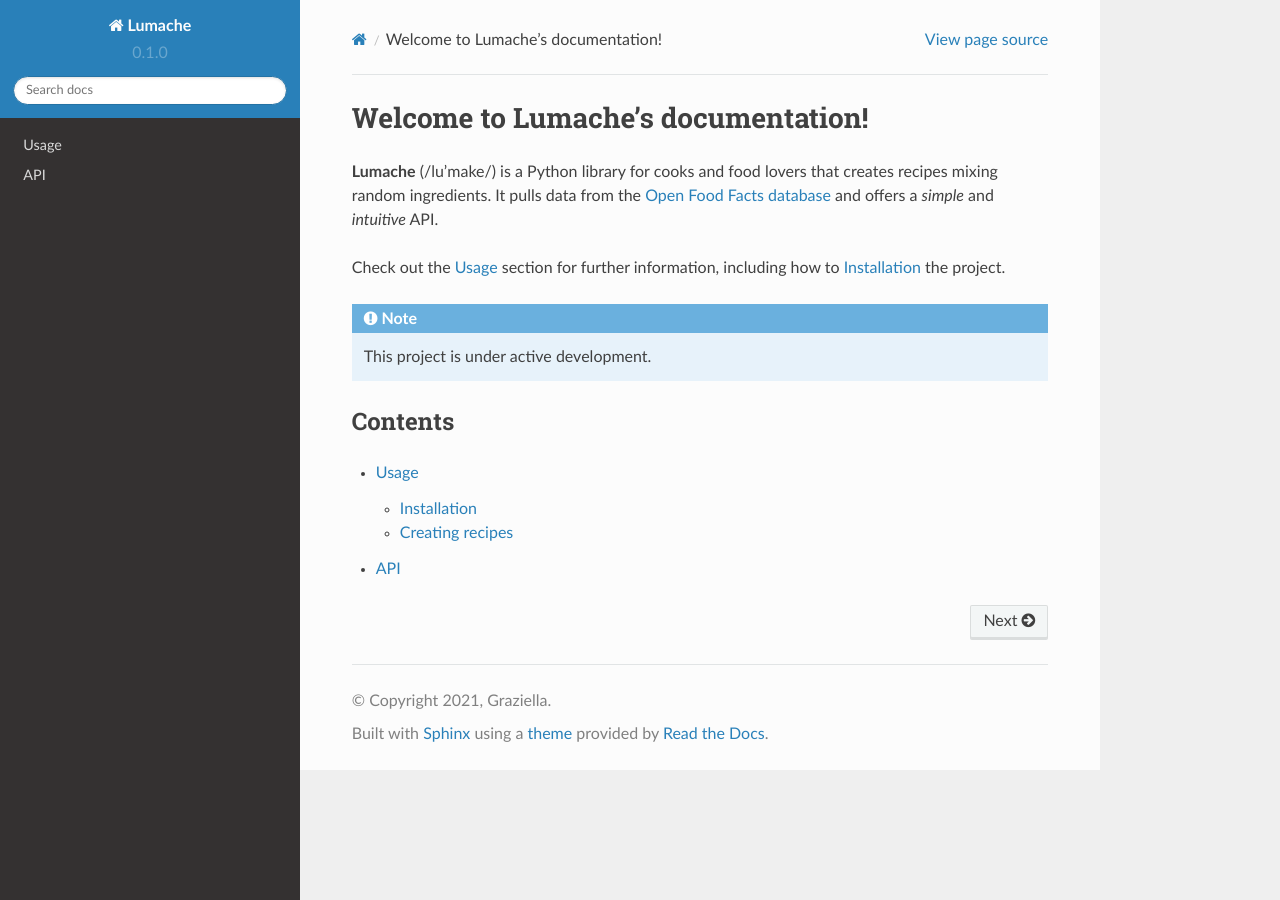
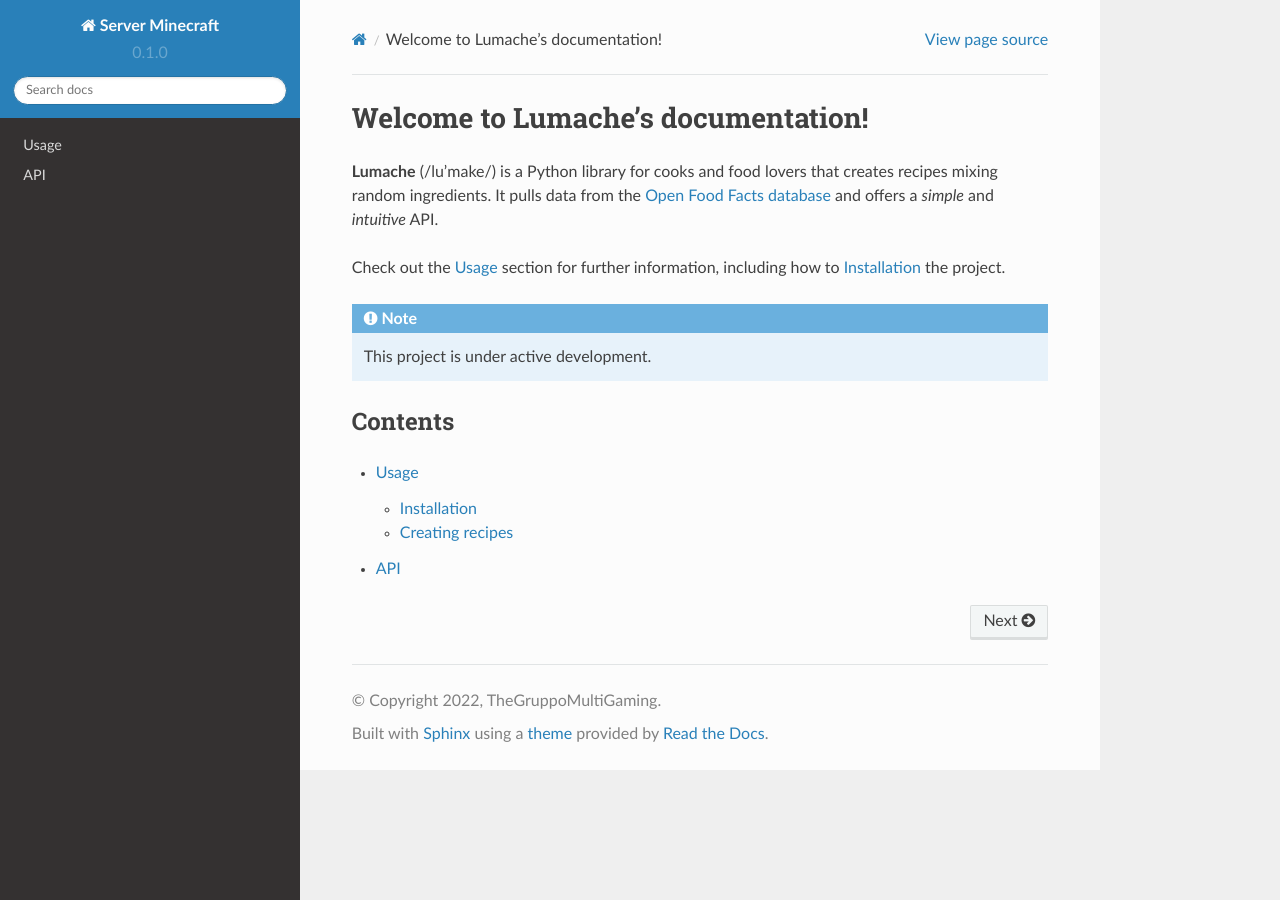
Before and after one commit to Giacomo213342/tutorial, a Sphinx documentation site: the page built from docs/source/index.rst, in a window 1280 px wide. Built offline with Sphinx 7.4.7 and the Read the Docs theme 2.0.0, drawn with Linux system fonts in a browser that asks for light colours.

Commit message:
Update conf.py

```diff
--- a/docs/source/conf.py
+++ b/docs/source/conf.py
@@ -2,9 +2,9 @@
 
 # -- Project information
 
-project = 'Lumache'
-copyright = '2021, Graziella'
-author = 'Graziella'
+project = 'Server Minecraft'
+copyright = '2022, TheGruppoMultiGaming'
+author = 'Giacomo Rossetti'
 
 release = '0.1'
 version = '0.1.0'
```
